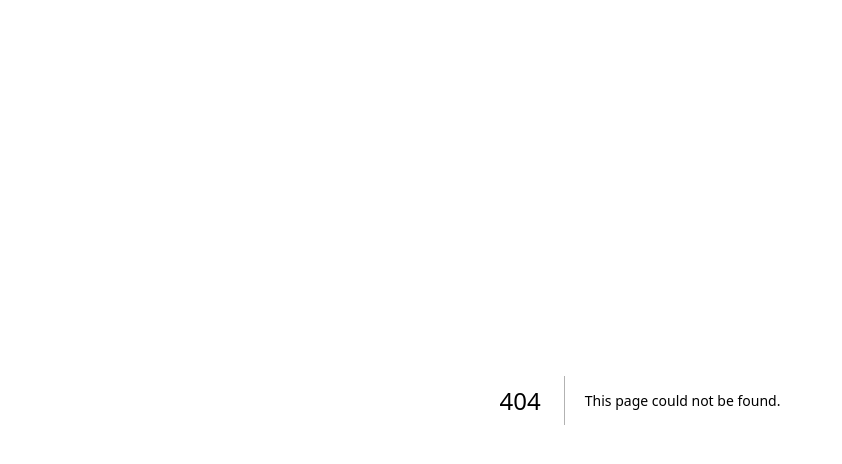
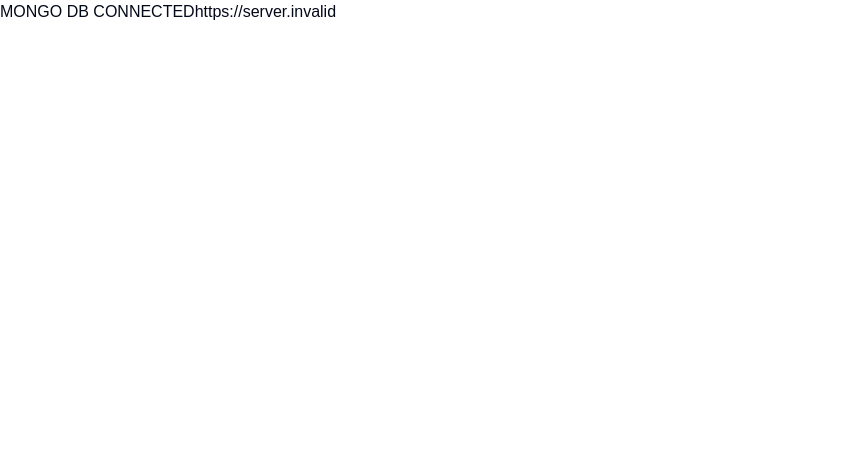
Before and after one commit to AmiyoKm/next-starting, a Next.js app: page /random in a window 1280 px wide. Before the commit this address had no page. Shown: the top 464 px of the page, without its empty margins (0-842 px from the left). Built offline with nearby package versions, Linux system fonts and the light colour scheme; no server answers.

Commit message:
.env.local

```diff
--- /dev/null
+++ b/app/random/page.tsx
@@ -0,0 +1,17 @@
+import React from 'react'
+
+const random = () => {
+ console.log(process.env.NODE_ENV)
+ console.log(process.env.MONGO_URI)
+ console.log(process.env.JWT_SECRET)
+
+return <div>
+    {process.env.NODE_ENV ?
+        <div>MONGO DB CONNECTED
+             {process.env.MONGO_URI}
+        </div> : null
+}
+</div>
+}
+
+export default random
```
